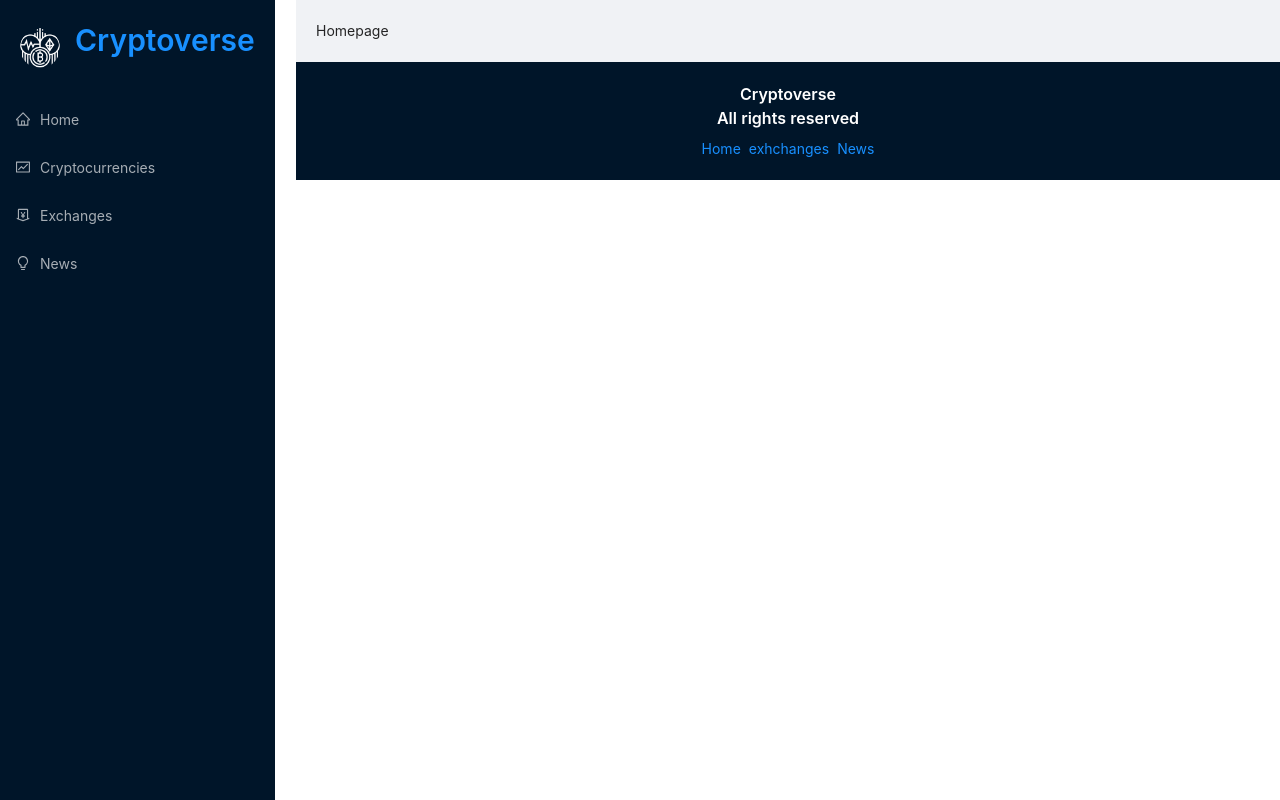
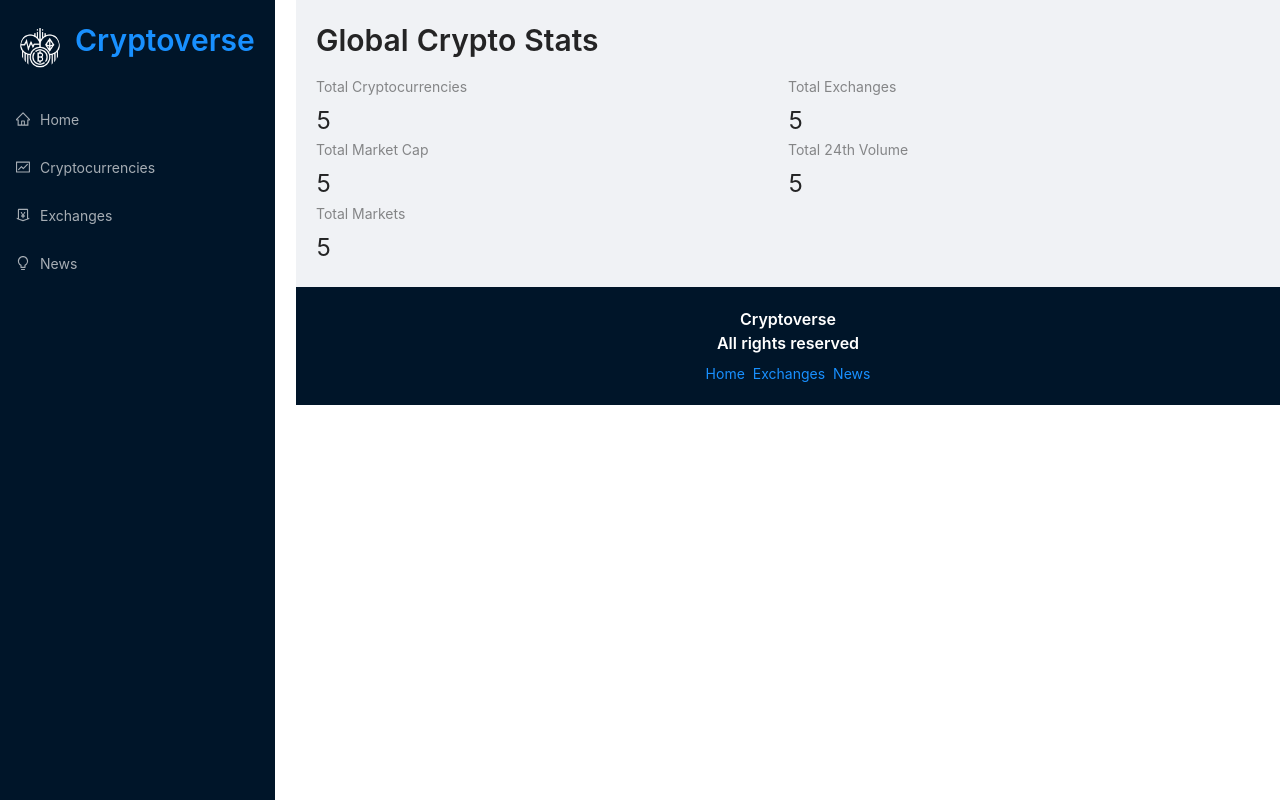
Before and after one commit to amanVar06/Cryptoworld, a React (Create React App) app: page / in a window 1280 px wide. Built offline with nearby package versions, Linux system fonts and the light colour scheme; no server answers.

Commit message:
Added Redux toolkit features also added coin ranking api

```diff
--- a/src/App.js
+++ b/src/App.js
@@ -43,7 +43,7 @@ const App = () => {
           </Typography.Title>
           <Space>
             <Link to="/">Home</Link>
-            <Link to="/exhchanges">exhchanges</Link>
+            <Link to="/exchanges">Exchanges</Link>
             <Link to="/news">News</Link>
           </Space>
         </div>
--- a/src/components/Homepage.jsx
+++ b/src/components/Homepage.jsx
@@ -1,9 +1,105 @@
-import React from 'react'
+import React, { useEffect } from "react";
+import millify from "millify";
+import { Typography, Row, Col, Statistic } from "antd";
+import { Link } from "react-router-dom";
+// import { ApiProvider } from "@reduxjs/toolkit/query/react";
+// import { useSelector } from "react-redux";
+// import { useGetCryptosQuery } from "../services/cryptoApi";
+import axios from "axios";
+import { getDatasetAtEvent } from "react-chartjs-2";
+const { Title } = Typography;
 
 const Homepage = () => {
+  // const { data, isFetching } = useGetCryptosQuery();
+  // console.log(data);
+  // const globalStats = data;
+  // console.log(globalStats);
+  // if (isFetching) return "Loading...";
+  // data();
+
+  const options = {
+    method: "GET",
+    url: "https://coinranking1.p.rapidapi.com/coins",
+    params: {
+      referenceCurrencyUuid: "yhjMzLPhuIDl",
+      timePeriod: "24h",
+      "tiers[0]": "1",
+      orderBy: "marketCap",
+      orderDirection: "desc",
+      limit: "50",
+      offset: "0",
+    },
+    headers: {
+      "X-RapidAPI-Key": "e859b2517amsh47321229900d36ep1230fdjsnb8729fc29a51",
+      "X-RapidAPI-Host": "coinranking1.p.rapidapi.com",
+    },
+  };
+
+  const getData = async () => {
+    const globalStats = await axios
+      .request(options)
+      .then((response) => response.data)
+      .then((data) => {
+        return data.data.stats;
+      });
+
+    console.log(globalStats, typeof globalStats);
+    return globalStats;
+  };
+
+  getData().then((stats) => {
+    const json = JSON.stringify(stats);
+    console.log(json);
+  });
+
+  // const getData = () => {
+  //   axios
+  //     .request(options)
+  //     .then((response) => {
+  //       // console.log(response);
+  //       return response.data;
+  //     })
+  //     .catch((error) => {
+  //       console.log(error);
+  //     });
+  // };
+
+  // let totalCurrencies;
+
+  // getData().then((data) => {
+  //   totalCurrencies = data.data.stats;
+  // });
+  // console.log(totalCurrencies);
+
+  // return data.json();
+
+  // const data = await getData(options);
+  // console.log({data});
+
   return (
-    <div>Homepage</div>
-  )
-}
+    <>
+      <Title level={2} className="heading">
+        Global Crypto Stats
+      </Title>
+      <Row>
+        <Col span={12}>
+          <Statistic title="Total Cryptocurrencies" value="5" />
+        </Col>
+        <Col span={12}>
+          <Statistic title="Total Exchanges" value="5" />
+        </Col>
+        <Col span={12}>
+          <Statistic title="Total Market Cap" value="5" />
+        </Col>
+        <Col span={12}>
+          <Statistic title="Total 24th Volume" value="5" />
+        </Col>
+        <Col span={12}>
+          <Statistic title="Total Markets" value="5" />
+        </Col>
+      </Row>
+    </>
+  );
+};
 
-export default Homepage
+export default Homepage;
--- a/src/index.js
+++ b/src/index.js
@@ -2,13 +2,17 @@ import React from "react";
 // import ReactDOM from "react-dom";
 import { createRoot } from "react-dom/client";
 import { BrowserRouter as Router } from "react-router-dom";
+// import { Provider } from "react-redux";
 
 import App from "./App";
+// import store from "./app/store";
 import "antd/dist/antd.css";
 
 const root = createRoot(document.getElementById("root"));
 root.render(
   <Router>
+    {/* <Provider store={store}> */}
     <App />
+    {/* </Provider> */}
   </Router>
 );
--- /dev/null
+++ b/src/services/cryptoApi.js
@@ -0,0 +1,43 @@
+// import { createApi, fetchBaseQuery } from "@reduxjs/toolkit/query/react";
+
+// const cryptoApiHeaders = {
+//   "X-RapidAPI-Key": "e859b2517amsh47321229900d36ep1230fdjsnb8729fc29a51",
+//   "X-RapidAPI-Host": "coinranking1.p.rapidapi.com",
+// };
+
+// const baseUrl = "https://coinranking1.p.rapidapi.com/coins";
+
+// const createRequest = (url) => ({ url, headers: cryptoApiHeaders });
+
+// export const cryptoApi = createApi({
+//   reducerPath: "cryptoApi",
+//   tagTypes: ["Posts"],
+//   baseQuery: fetchBaseQuery({ baseUrl }),
+//   endpoints: (builder) => {
+//     getCryptos: builder.query({
+//       query: () => "/coins",
+//     });
+//   },
+// });
+
+// export const cryptoApi = {};
+
+// export const { useGetCryptosQuery } = cryptoApi;
+
+// const options = {
+//   method: "GET",
+//   url: "https://coinranking1.p.rapidapi.com/coins",
+//   params: {
+//     referenceCurrencyUuid: "yhjMzLPhuIDl",
+//     timePeriod: "24h",
+//     "tiers[0]": "1",
+//     orderBy: "marketCap",
+//     orderDirection: "desc",
+//     limit: "50",
+//     offset: "0",
+//   },
+//   headers: {
+//     "X-RapidAPI-Key": "e859b2517amsh47321229900d36ep1230fdjsnb8729fc29a51",
+//     "X-RapidAPI-Host": "coinranking1.p.rapidapi.com",
+//   },
+// };
```
Also changed, not shown: src/app/store.js (added, +8 -0 lines), src/components/Navbar.jsx (+24 -0 lines).
